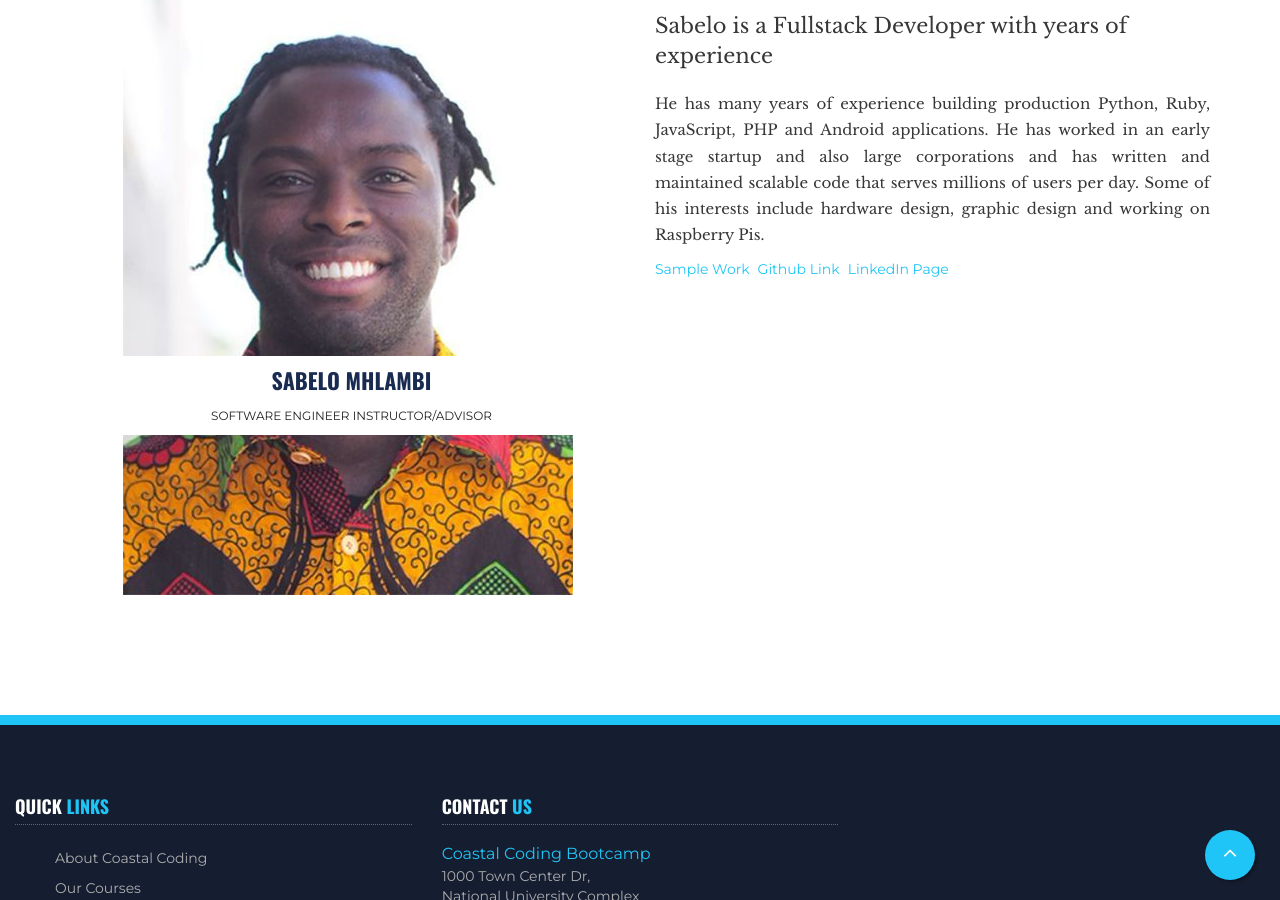
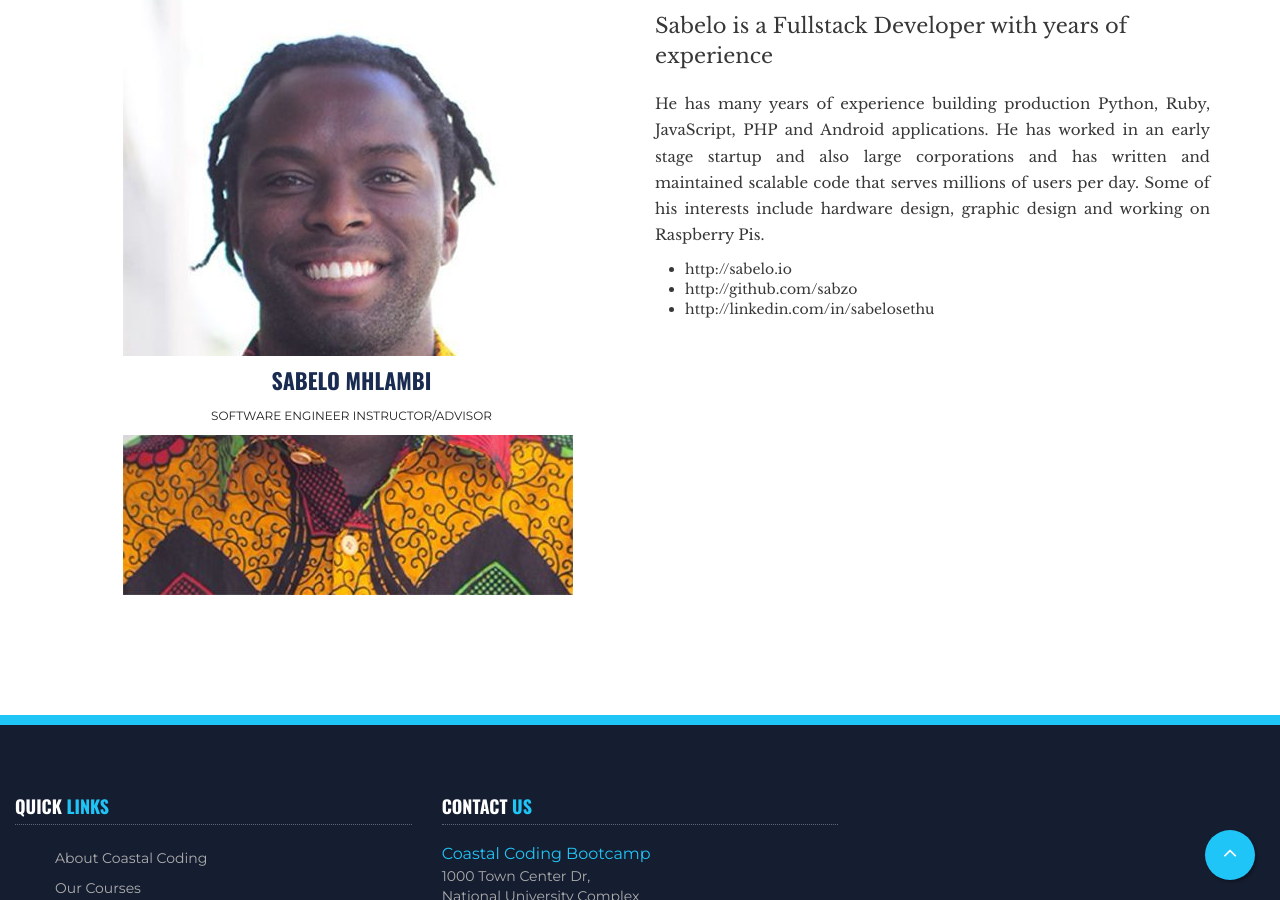
Before and after one commit to pfuzane1/Coastal-Coding, a Jekyll site: the page built from teacher-sabelo.html, in a window 1280 px wide and 900 px high, scrolled down 709 px. Built offline with Jekyll 4.4.1, drawn with Linux system fonts in a browser that asks for light colours.

Commit message:
list of links

```diff
--- a/teacher-sabelo.html
+++ b/teacher-sabelo.html
@@ -33,7 +33,9 @@ layout: default
                 <h3 class="heading">Sabelo <span class="color2">Mhlambi</span></h3>
                 <p class="lead">Sabelo is a Fullstack Developer with years of experience</p>
                 <p class="text-justify">He has many years of experience building production Python, Ruby, JavaScript, PHP and Android applications. He has worked in an early stage startup and also large corporations and has written and maintained scalable code that serves millions of users per day. Some of his interests include hardware design, graphic design and working on Raspberry Pis.</p>
-                <a href="http://sabelo.io">Sample Work</a>&nbsp;&nbsp;<a href="http://github.com/sabzo">Github Link</a>&nbsp;&nbsp;<a href="http://linkedin.com/in/sabelosethu">LinkedIn Page</a>
+                <ul>
+                	<li>http://sabelo.io</li><li>http://github.com/sabzo</li><li>http://linkedin.com/in/sabelosethu</li>
+                </ul>
             </div>
         </div>
     </div>
```
